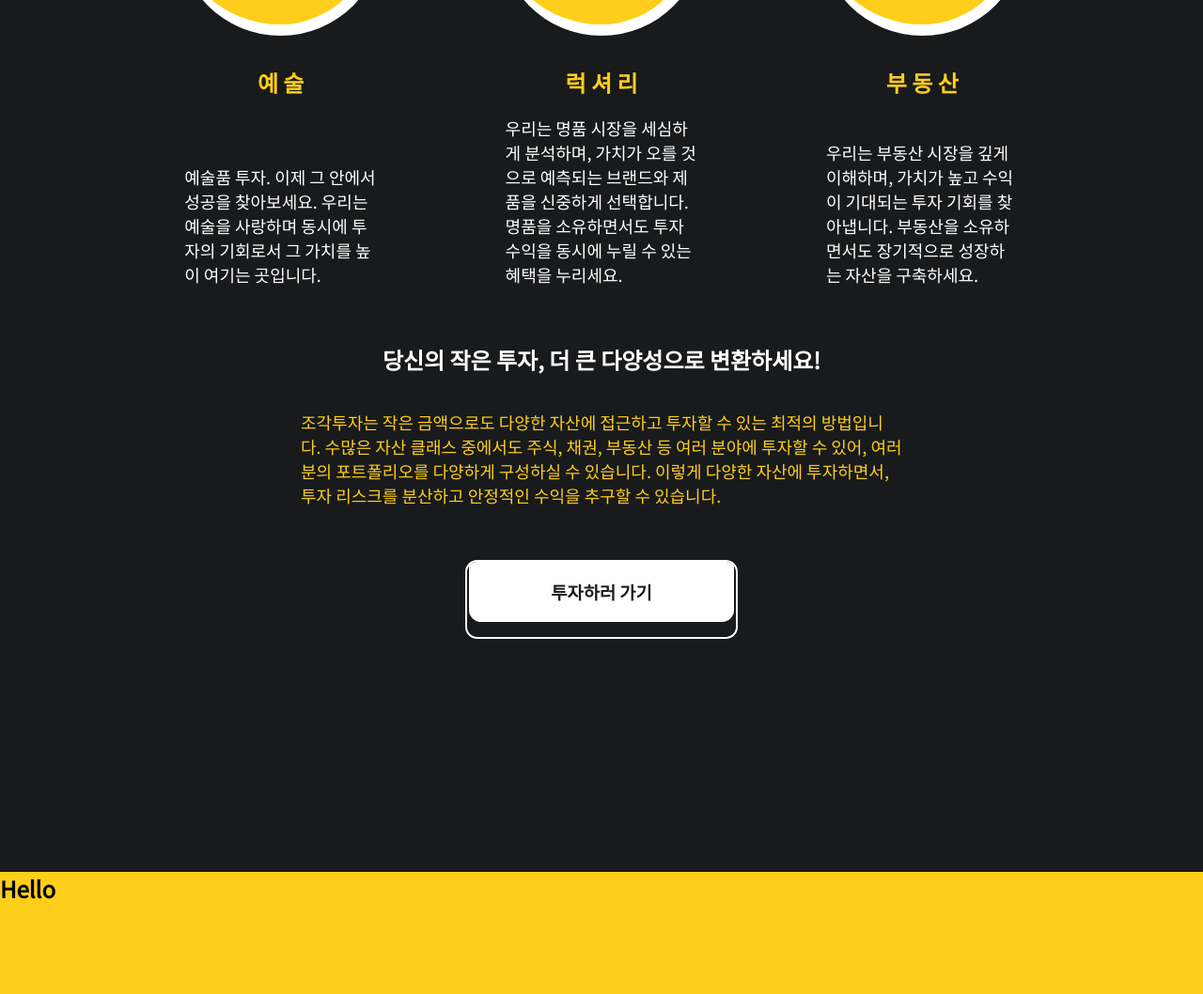
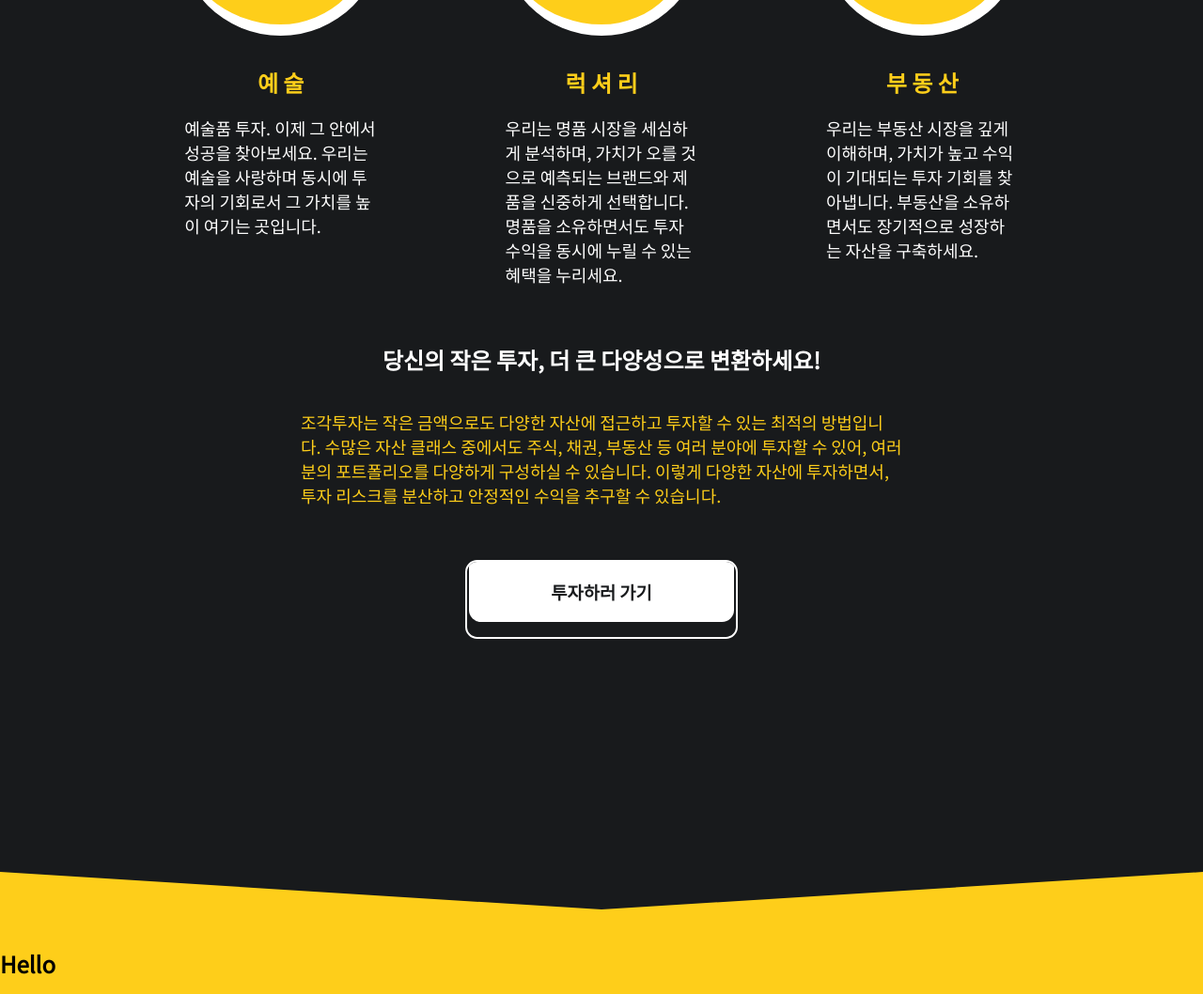
Before and after one commit to sjsin0905/bsbz-frontend, a React (Create React App) app: page / in a window 1280 px wide. Shown: the part 1208-2266 px from the top of the page at 94% size. Built offline with nearby package versions, Linux system fonts and the light colour scheme.

Commit message:
ADD: mainpage-animation

```diff
--- a/src/components/Home/MainInfo.tsx
+++ b/src/components/Home/MainInfo.tsx
@@ -9,6 +9,15 @@ const Container = styled.div`
   width: 100%;
   background-color: ${(props) => props.theme.borderColor};
   color: ${(props) => props.theme.mainColor};
+`;
+
+const Pentagon = styled.div`
+  height: 5vh;
+  background-color: ${(props) => props.theme.mainColor};
+
+  border-left: 50vw solid transparent;
+  border-right: 50vw solid transparent;
+  border-top: 5vh solid ${(props) => props.theme.borderColor};
 `;
 
 const Detail = styled.div`
@@ -110,7 +119,7 @@ const Articles = styled.div`
 const Article = styled.div`
   display: flex;
   flex-direction: column;
-  justify-content: space-between;
+  justify-content: start;
   align-items: center;
   width: 16vw;
 
@@ -159,6 +168,7 @@ const Button = styled.div`
   flex-direction: column;
   justify-content: center;
   align-items: center;
+  margin-bottom: 2vh;
 
   height: 8vh;
   width: 100%;
@@ -167,10 +177,11 @@ const Button = styled.div`
   border-radius: 0 0 1vw 1vw;
   color: ${(props) => props.theme.borderColor};
 
-  transition: background-color ease 0.5s;
+  transition: background-color ease-in 0.5s;
 
   &:hover {
     background-color: none;
+    color: ${(props) => props.theme.textColor};
   }
 
   /* h3 태그에 pointer-events를 추가하여 hover 이벤트 비활성화 */
@@ -188,10 +199,14 @@ const ActionBox = styled.div`
   height: auto;
   opacity: 0;
 
-  transition: opacity 2s ease 0.5s;
+  overflow: hidden;
+  transform: translateX(100%);
+  transition: opacity 2s ease 0.5s, transform 0.5s ease-out;
 
   &.visible {
     opacity: 1;
+    transform: translateX(0);
+    //시작 위치를 오른쪽 끝으로 설정
   }
 `;
 
@@ -302,6 +317,7 @@ export default function MainInfo() {
           </ActionBox>
         </Detail>
       </Container>
+      <Pentagon />
     </>
   );
 }
--- a/src/components/Home/MainInfo2.tsx
+++ b/src/components/Home/MainInfo2.tsx
@@ -1,3 +1,4 @@
+import { useEffect, useRef } from "react";
 import { styled } from "styled-components";
 
 const Container = styled.div`
@@ -5,12 +6,50 @@ const Container = styled.div`
   height: 120vh;
 
   background-color: ${(props) => props.theme.mainColor};
+  opacity: 0;
+
+  transition: opacity ease-in 1s;
+  &.visible {
+    opacity: 1;
+  }
 `;
 
 export default function MainInfo2() {
+  const sectionRef = useRef<HTMLDivElement>(null);
+
+  useEffect(() => {
+    const section = sectionRef.current;
+
+    // 스크롤 이벤트 핸들러를 추가
+    const handleScroll = () => {
+      if (section) {
+        const elementTop = section.getBoundingClientRect().top;
+        const elementBottom = section.getBoundingClientRect().bottom;
+
+        if (elementTop < window.innerHeight && elementBottom >= 0) {
+          section.classList.add("visible");
+        } else {
+          section.classList.remove("visible");
+        }
+      }
+    };
+
+    // 스크롤 이벤트를 감지하도록 리스너를 추가
+    window.addEventListener("scroll", handleScroll);
+    window.addEventListener("resize", handleScroll);
+
+    // 컴포넌트가 마운트된 후에도 한 번 실행
+    handleScroll();
+
+    // 컴포넌트가 언마운트될 때 리스너를 제거
+    return () => {
+      window.removeEventListener("scroll", handleScroll);
+      window.removeEventListener("resize", handleScroll);
+    };
+  }, []);
   return (
     <>
-      <Container>
+      <Container ref={sectionRef}>
         <h2>Hello</h2>
       </Container>
     </>
--- a/src/components/Navigation.tsx
+++ b/src/components/Navigation.tsx
@@ -26,12 +26,16 @@ const NavBar = styled.div`
   span {
     color: ${(props) => props.theme.textColor};
     padding: 12px 18px;
-    border: 1px solid ${(props) => props.theme.borderColor};
-    transition: border linear 0.3s;
+    border: 2px solid ${(props) => props.theme.borderColor};
+    transition: border-top ease-in-out 0.3s, border-right 0.3s ease-in-out 0.1s,
+      border-bottom 0.3s ease-in-out 0.2s, border-left 0.3s ease-in-out 0.3s;
   }
 
   span:hover {
-    border: 1px solid ${(props) => props.theme.mainColor};
+    border-top: 2px solid ${(props) => props.theme.mainColor};
+    border-right: 2px solid ${(props) => props.theme.mainColor};
+    border-bottom: 2px solid ${(props) => props.theme.mainColor};
+    border-left: 2px solid ${(props) => props.theme.mainColor};
   }
 `;
 
--- a/src/index.tsx
+++ b/src/index.tsx
@@ -12,7 +12,9 @@ const Grobal = createGlobalStyle`
     font-family: 'Noto Sans KR', sans-serif
   }
 
+
   ::-webkit-scrollbar {
+  height: 0;
   width: 0;
   position: fixed;
   background-color: transparent;
```
